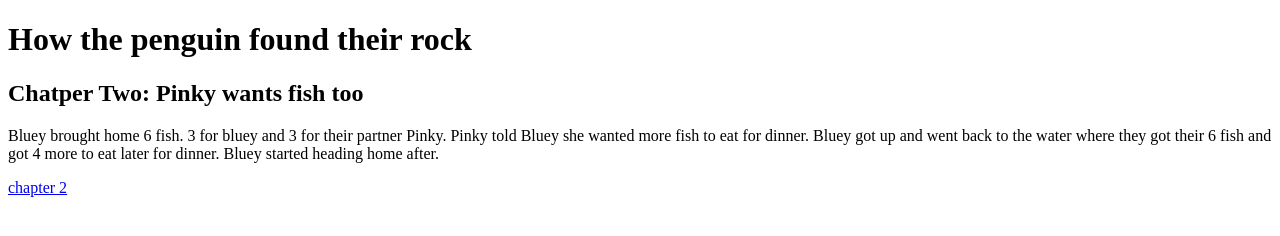
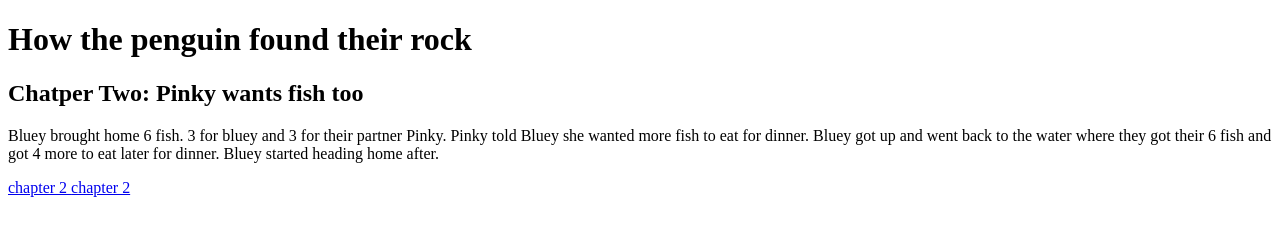
Before and after one commit to YasminGuadarrama/story, a plain HTML site: page chapter2.html in a window 1280 px wide. Drawn offline with Linux system fonts and the light colour scheme.

Commit message:
Update chapter2.html

```diff
--- a/chapter2.html
+++ b/chapter2.html
@@ -8,6 +8,7 @@
 	<h2> Chatper Two: Pinky wants fish too</h2>
 	<p>Bluey brought home 6 fish. 3 for bluey and 3 for their partner Pinky. Pinky told Bluey she wanted more fish to eat for dinner. Bluey got up and went back to the water where they got their 6 fish and got 4 more to eat later for dinner. Bluey started heading home after. </p>
 	<a href = "chapter2.html" > chapter 2 </a>
+	<a href = "chapter3.html" > chapter 2 </a>
 </body>
 
 </html>
```
